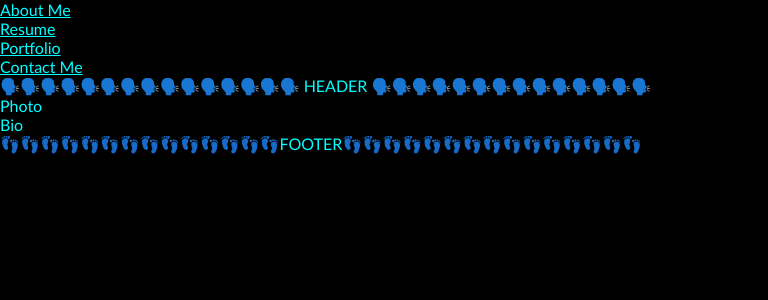
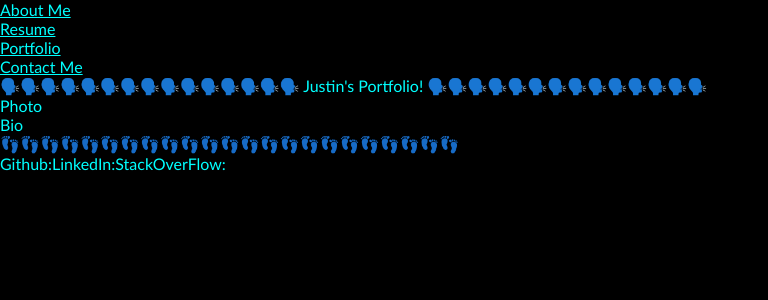
Before and after one commit to justinschoi93/React-Portfolio, a React (Vite) app: page / in a window 1280 px wide. Shown: the top 300 px of the page, without its empty margins (0-768 px from the left). Built offline with nearby package versions, Linux system fonts and the light colour scheme.

Commit message:
framework for footer set

```diff
--- a/src/components/footer.jsx
+++ b/src/components/footer.jsx
@@ -1,7 +1,10 @@
 export default function Footer(){
     return (
         <footer>
-            <div>👣👣👣👣👣👣👣👣👣👣👣👣👣👣FOOTER👣👣👣👣👣👣👣👣👣👣👣👣👣👣👣</div>
+            <div>👣👣👣👣👣👣👣👣👣👣👣👣👣👣👣👣👣👣👣👣👣👣👣</div>
+            <a>Github:</a>
+            <a>LinkedIn:</a>
+            <a>StackOverFlow:</a>
         </footer>
     )
 }
--- a/src/components/header.jsx
+++ b/src/components/header.jsx
@@ -4,7 +4,7 @@ export default function Footer(){
     return (
         <header>
             <Navbar />
-            <div>🗣️🗣️🗣️🗣️🗣️🗣️🗣️🗣️🗣️🗣️🗣️🗣️🗣️🗣️🗣️ HEADER 🗣️🗣️🗣️🗣️🗣️🗣️🗣️🗣️🗣️🗣️🗣️🗣️🗣️🗣️</div>
+            <div>🗣️🗣️🗣️🗣️🗣️🗣️🗣️🗣️🗣️🗣️🗣️🗣️🗣️🗣️🗣️ Justin's Portfolio! 🗣️🗣️🗣️🗣️🗣️🗣️🗣️🗣️🗣️🗣️🗣️🗣️🗣️🗣️</div>
         </header>
     )
 }
```
Also changed, not shown: 1 other file (tests, documents, lock files or other folders).
